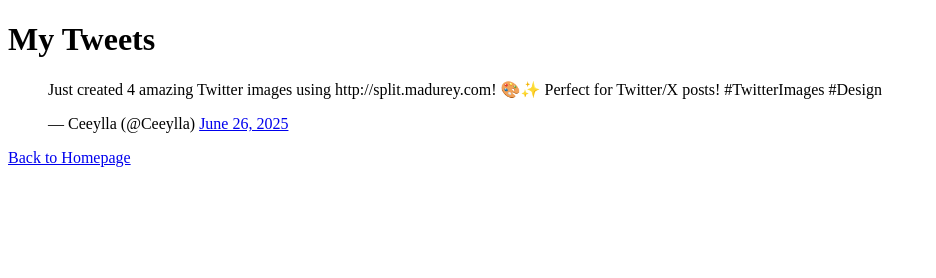
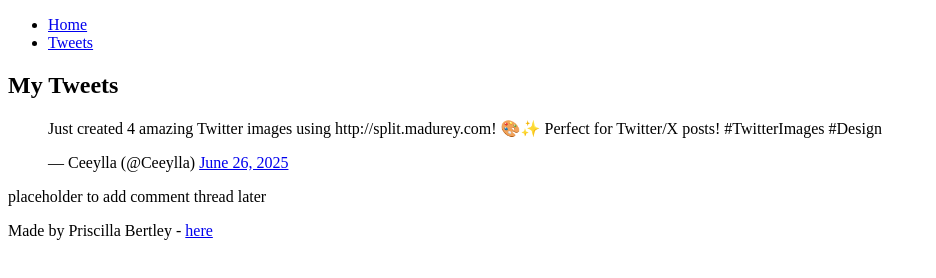
Before and after one commit to Ceeylla-Favv/My_First_Portfolio, a plain HTML site: page html_basic/tweets.html in a window 1280 px wide. Shown: the whole page, without its empty margins (0-936 px from the left). Drawn offline with Linux system fonts and the light colour scheme.

Commit message:
maintain consistency between 2pages

```diff
--- a/html_basic/tweets.html
+++ b/html_basic/tweets.html
@@ -5,6 +5,15 @@
   <title>My Tweets</title>
 </head>
 <body>
+     <header>
+    <ul>
+      <li><a href="index.html">Home</a></li>
+      <li><a href="tweets.html">Tweets</a></li>
+    </ul>
+  </header>
+
+    <main>
+        <article>
             <h1>My Tweets</h1>
 
             <blockquote class="twitter-tweet">
@@ -17,10 +26,17 @@
 
 
             <script async src="https://platform.twitter.com/widgets.js" charset="utf-8"></script>
+        </article>
 
 
-  <p>
-    <a href="index.html">Back to Homepage</a>
-  </p>
+        <aside>
+            <p>placeholder to add comment thread later</p>
+        </aside>
+    </main>
+
+
+    <footer>
+         <p>Made by Priscilla Bertley - <a href="https://x.com/Ceeylla" target="_blank">here</a></p>
+    </footer>
 </body>
 </html>
```
Also changed, not shown: html_basic/index.html (+26 -1 lines). Lines whose indentation alone changed are shown as unchanged.
